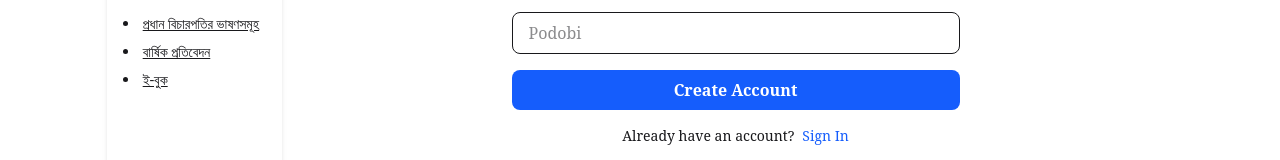
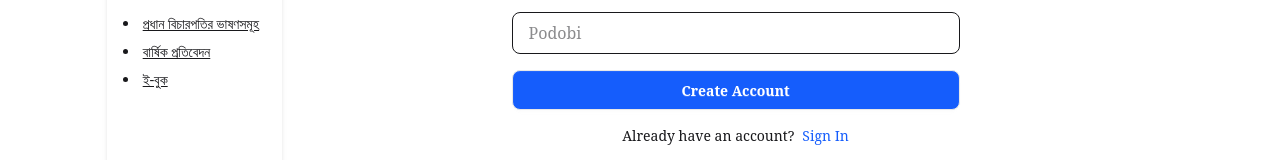
Before and after one commit to Tarekcou/mamladiary-client, a React (Vite) app: page /register in a window 1280 px wide. Shown: the part 614-774 px from the top of the page. Built offline with nearby package versions, Linux system fonts and the light colour scheme; no server answers; sample sign-in values are in the browser's storage; a web font is replaced by a local one.

Commit message:
register page update

```diff
--- a/src/components/Register.jsx
+++ b/src/components/Register.jsx
@@ -91,7 +91,7 @@ export default function Register() {
 
           <button
             type="submit"
-            className="bg-blue-600 hover:bg-blue-700 py-2 rounded-lg w-full font-semibold text-white transition"
+            className="bg-blue-600 btn hover:bg-blue-700 py-2 rounded-lg w-full font-semibold text-white transition"
           >
             Create Account
           </button>
--- a/src/provider/AuthProvider.jsx
+++ b/src/provider/AuthProvider.jsx
@@ -40,11 +40,10 @@ const AuthProvider = ({ children }) => {
   // register
   const resigter =  (formData) => {
     const res =  axiosPublic.post("/register", formData);
-    // console.log(res)
+    setLoading(true)
     res
       .then((response) => {
-        console.log("Registration successful:", response.data);
-        if (response.data.status === "success") {
+        if (response.data.insertedId) {
           toast.success("রেজিস্ট্রেশন সফল হয়েছে!");
           navigation("/");
           setLoading(false);
```
